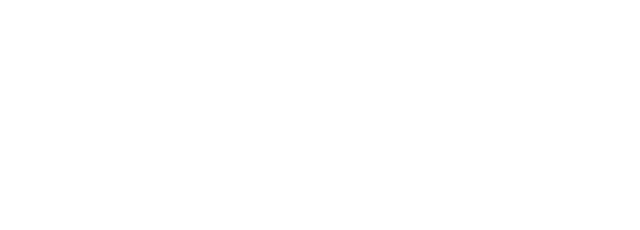
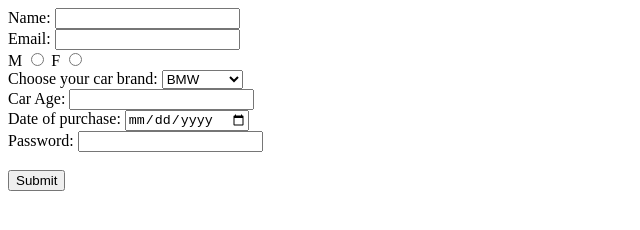
Before and after one commit to acciojob/car-insurance-form-dhusakshata, a website: page main.html in a window 1280 px wide. Shown: the whole page, without its empty margins (0-640 px from the left). Drawn offline with Linux system fonts and the light colour scheme.

Commit message:
created a submission

```diff
--- a/main.html
+++ b/main.html
@@ -8,6 +8,43 @@
 
 <body>
 	<!-- the entire body must be written by student -->
+
+	<form id="insurance_form" method="post">
+		<label for="name">Name:</label>
+		<input type="text" id ="name"  required>
+<br>
+		<label for="email">Email:</label>
+		<input type="email" id ="email" required>
+
+		 <br>
+  <label for="gender_m">M</label>
+  <input type="radio" id="gender_m" name="gender" required>
+  <label for="gender">F</label>
+  <input type="radio" id="gender_f" name="gender" required>
+  <br>
+
+  <label for="cars">Choose your car brand:</label>
+  <select name="car" id="cars" required>
+  <option>BMW</option>
+  <option>Audi</option>
+  <option>Mercedez</option>
+  </select>
+  <br>
+		<label for="car_Age">Car Age:</label>
+		<input type="number" id="car_Age" required>
+		<br>
+  <label for="dop">Date of purchase:</label>
+  <input type="date" id="dop" required>
+  <br>
+		<label for="password">Password:</label>
+		<input type="password" id ="password" required>
+<br>
+	  <br>
+  <button type="submit">Submit</button>
+  </form>
+
+
+	</form>
     <script type="text/javascript" src="./script.js">
 </script>
 
```
